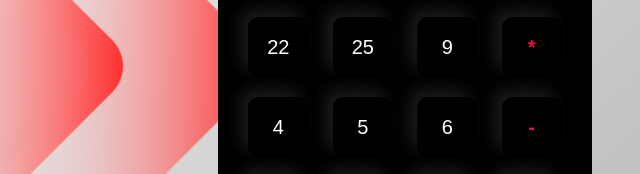
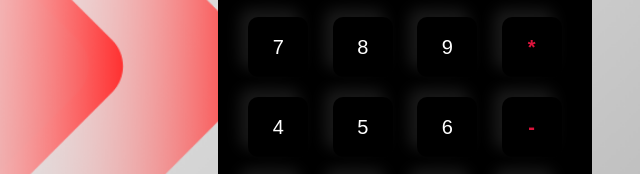
Before and after one commit to princekumar249/Calculator, a plain HTML site: page index.html in a window 1280 px wide. Shown: the part 333-507 px from the top of the page, 235-875 px from the left. Drawn offline with Linux system fonts and the light colour scheme.

Commit message:
Update index.html

```diff
--- a/index.html
+++ b/index.html
@@ -20,8 +20,8 @@
                         <input type="button" value="/" onclick="display.value+='/' " class="operator">
                     </div>
                     <div>
-                        <input type="button" value="22" onclick="display.value+='22' ">
-                        <input type="button" value="25" onclick="display.value+='25' ">
+                        <input type="button" value="7" onclick="display.value+='7' ">
+                        <input type="button" value="8" onclick="display.value+='8' ">
                         <input type="button" value="9" onclick="display.value+='9' ">
                         <input type="button" value="*" onclick="display.value+='*' " class="operator">
                     </div>
```
